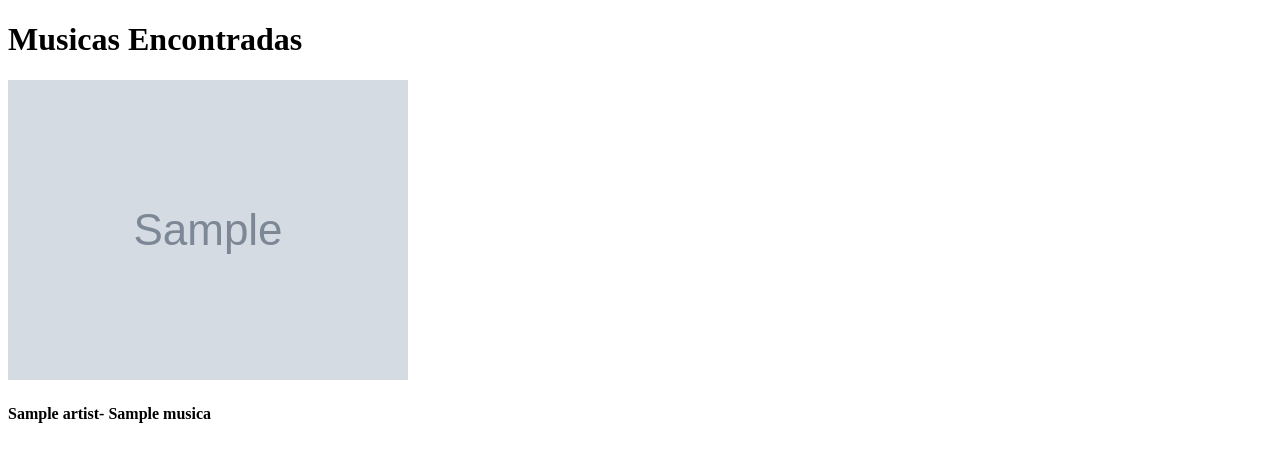
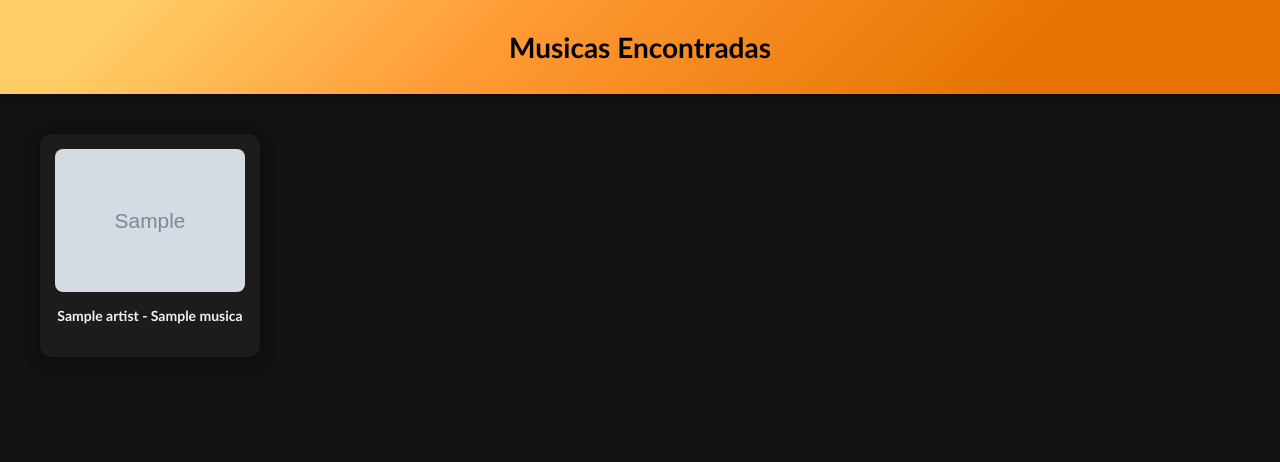
Before and after one commit to americogabriel/Desafio-25.2, a Django app: page /busca/ in a window 1280 px wide. Shown: the top 462 px of the page. Run offline with Django 5.2, Linux system fonts and the light colour scheme; tables that the repository leaves empty hold one stand-in row (values such as "Sample post"); grey boxes marked "Sample" are stand-in pictures; a database or web service that is not in the repository returns one stand-in record (values such as "Sample title"); data that the repository does not hold is empty; some libraries are stand-ins or nearby versions.

Commit message:
Estilização do html musicas

```diff
--- a/app/templates/app/musicas.html
+++ b/app/templates/app/musicas.html
@@ -4,15 +4,70 @@
     <meta charset="UTF-8">
     <meta name="viewport" content="width=device-width, initial-scale=1.0">
     <title>Document</title>
+    <style>
+        body {
+            margin: 0;
+            padding: 0;
+            font-family: "Trebuchet MS", sans-serif;
+            background-color: #111;
+            color: white;
+        }
+
+        header {
+            text-align: center;
+            padding: 30px 0;
+            background: linear-gradient(135deg, #ffcc66 10%, #ff9933 40%, #e67300 80%);
+            color: black;
+            box-shadow: 0px 2px 10px rgba(0,0,0,0.4);
+        }
+
+        header h1 {
+            margin: 0;
+            font-size: 28px;
+            font-weight: bold;
+        }
+
+        .container {
+            display: grid;
+            grid-template-columns: repeat(auto-fill, minmax(180px, 1fr));
+            gap: 25px;
+            padding: 40px;
+        }
+
+        .card {
+            background: #1c1c1c;
+            border-radius: 12px;
+            padding: 15px;
+            text-align: center;
+            box-shadow: 0px 4px 15px rgba(0,0,0,0.3);
+        }
+        .card img {
+            width: 100%;
+            border-radius: 8px;
+            transition: 0.3s;
+        }
+
+        .card h4 {
+            margin-top: 12px;
+            font-size: 14px;
+            color: #f1f1f1;
+        }
+    </style>
 </head>
 <body>
     <header>
         <h1>Musicas Encontradas</h1>
     </header>
-    {% for musica in dados.data%}
-        <a href="{%url 'url_perfil' musica.id %}"><img src="{{musica.album.cover_medium}}" alt="{{musica.album.title}}"></a>
-        <h4>{{musica.artist.name}}- {{musica.title}}</h4>
-        <br>
-    {%endfor %}
+
+    <div class="container">
+        {% for musica in dados.data %}
+        <div class="card">
+            <a href="{% url 'url_perfil' musica.id %}">
+                <img src="{{ musica.album.cover_medium }}" alt="{{ musica.album.title }}">
+            </a>
+            <h4>{{ musica.artist.name }} - {{ musica.title }}</h4>
+        </div>
+        {% endfor %}
+    </div>
 </body>
 </html>
```
